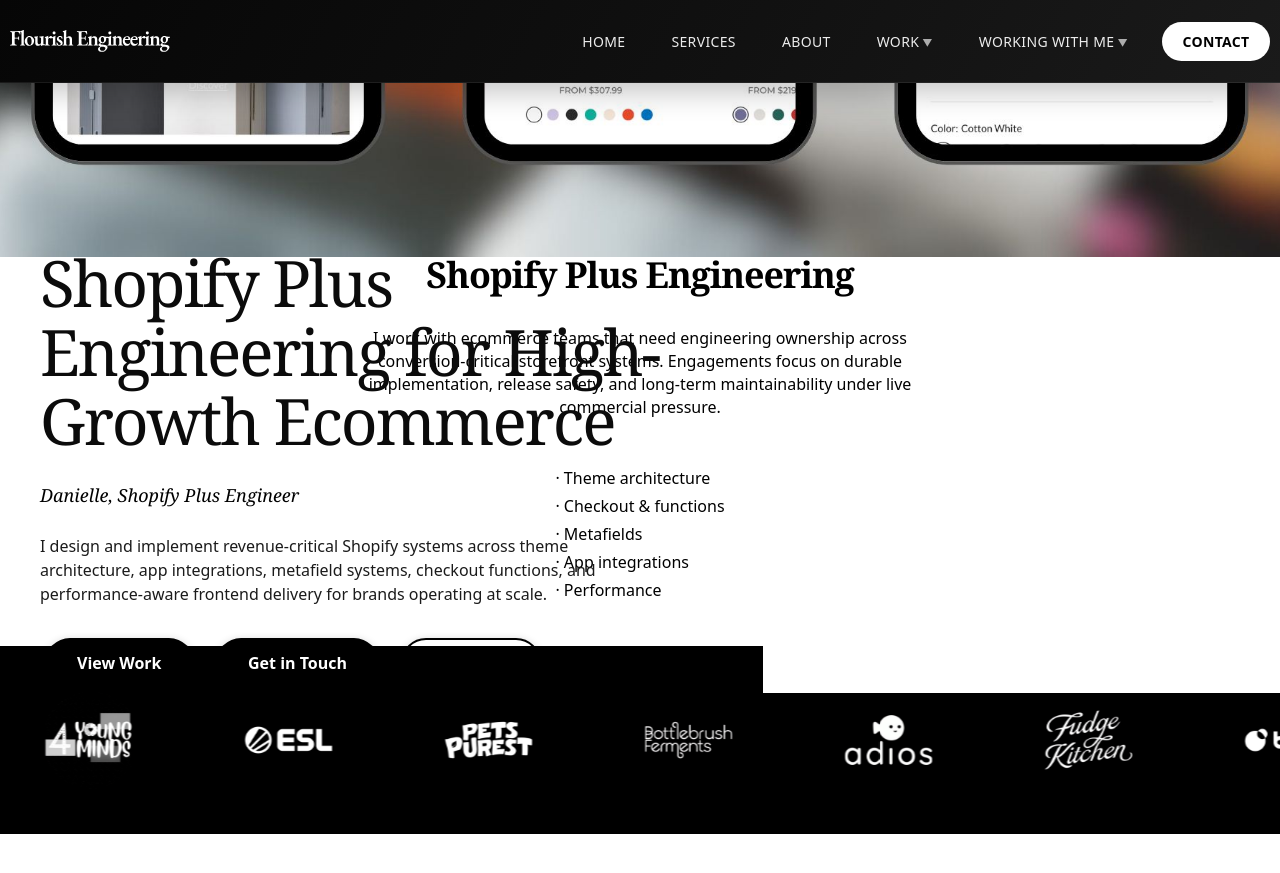
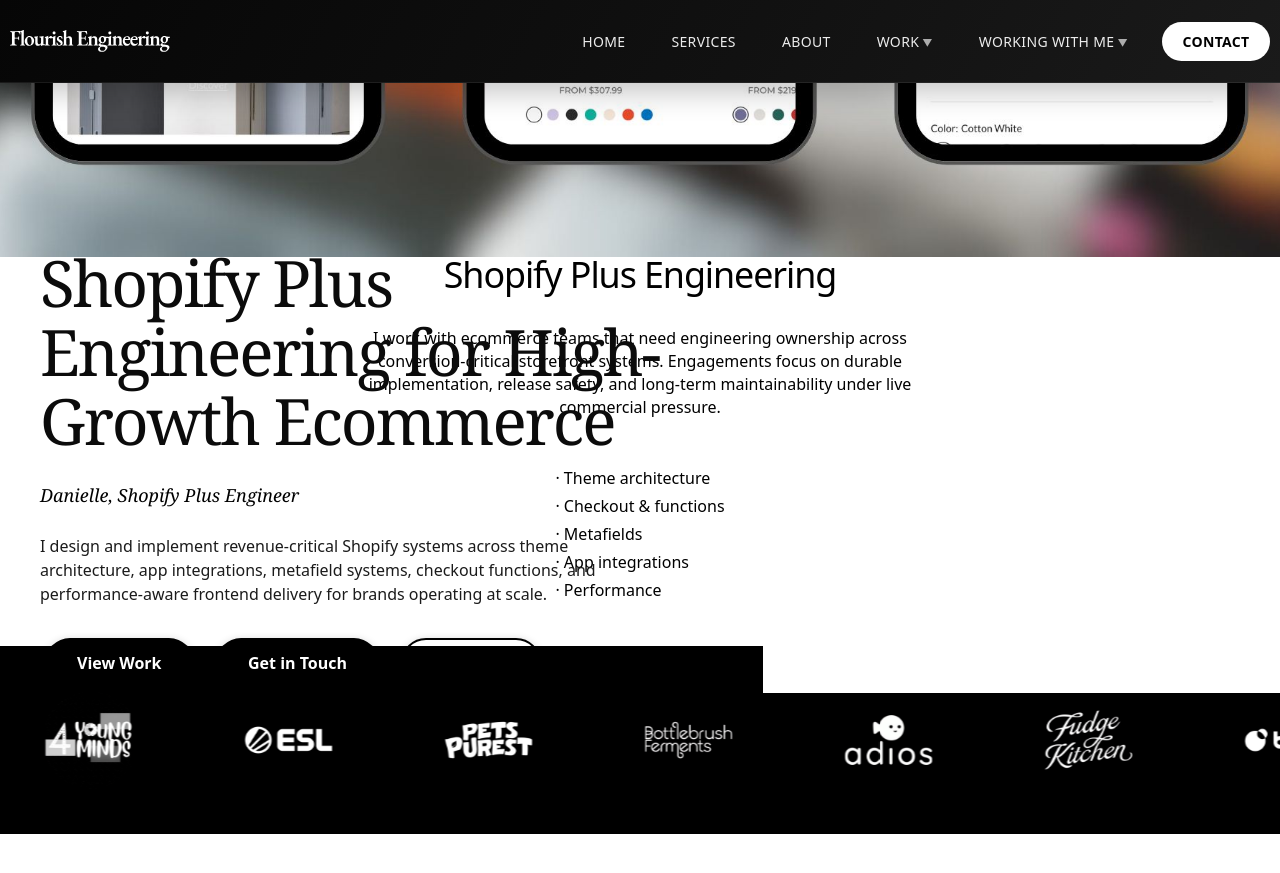
Before and after one commit to DanielleChantee/daniellechantee.github.io, a Jekyll site: the page built from index.html, in a window 1280 px wide and 900 px high, scrolled down 1401 px. Shown: the top 873 px of the window. Built offline with Jekyll 4.4.1, drawn with Linux system fonts in a browser that asks for light colours; some of the changed text lies outside the part shown.

Commit message:
Align index hero with homepage v4

```diff
--- a/index.html
+++ b/index.html
@@ -160,7 +160,7 @@
     <link rel="stylesheet" href="{{ '/styles/homepage-v4.css' | relative_url }}" />
     <link rel="stylesheet" href="{{ '/styles/footer.css' | relative_url }}" />
   </head>
-  <body class="homepage-index homepage-v3 homepage-v4">
+  <body class="homepage-index homepage-v4">
     <a href="#main-content" class="skip-link">Skip to main content</a>
     {% include header.html %}
     <main id="main-content">
--- a/styles/index.css
+++ b/styles/index.css
@@ -392,18 +392,18 @@
   color: var(--text-black);
 }
 
-body.homepage-index.homepage-v3 .homepage-service-overview {
+body.homepage-index .homepage-service-overview {
   background: var(--bg-white);
 }
 
-body.homepage-index.homepage-v3 .homepage-service-overview .content {
+body.homepage-index .homepage-service-overview .content {
   width: 550px;
   max-width: 100%;
   padding: 0;
   text-align: left;
 }
 
-body.homepage-index.homepage-v3 .homepage-service-overview .content h2 {
+body.homepage-index .homepage-service-overview .content h2 {
   margin: 0;
   font-family: var(--font-heading);
   font-style: italic;
@@ -415,7 +415,7 @@
   text-align: center;
 }
 
-body.homepage-index.homepage-v3 .homepage-service-overview .content > p {
+body.homepage-index .homepage-service-overview .content > p {
   margin-top: 34px;
   margin-bottom: 0;
   font-family: var(--font-body);
@@ -452,7 +452,7 @@
   line-height: 1.25;
 }
 
-body.homepage-index.homepage-v3 .homepage-service-overview .homepage-focus-tags {
+body.homepage-index .homepage-service-overview .homepage-focus-tags {
   margin-top: 46px;
   width: fit-content;
   max-width: 100%;
@@ -466,12 +466,12 @@
   color: var(--text-black);
 }
 
-body.homepage-index.homepage-v3 .homepage-service-overview .homepage-focus-tags p {
+body.homepage-index .homepage-service-overview .homepage-focus-tags p {
   margin-bottom: 0;
   text-align: left;
 }
 
-body.homepage-index.homepage-v3 .homepage-service-overview .homepage-focus-tags p + p {
+body.homepage-index .homepage-service-overview .homepage-focus-tags p + p {
   margin-top: 4px;
 }
 
```
